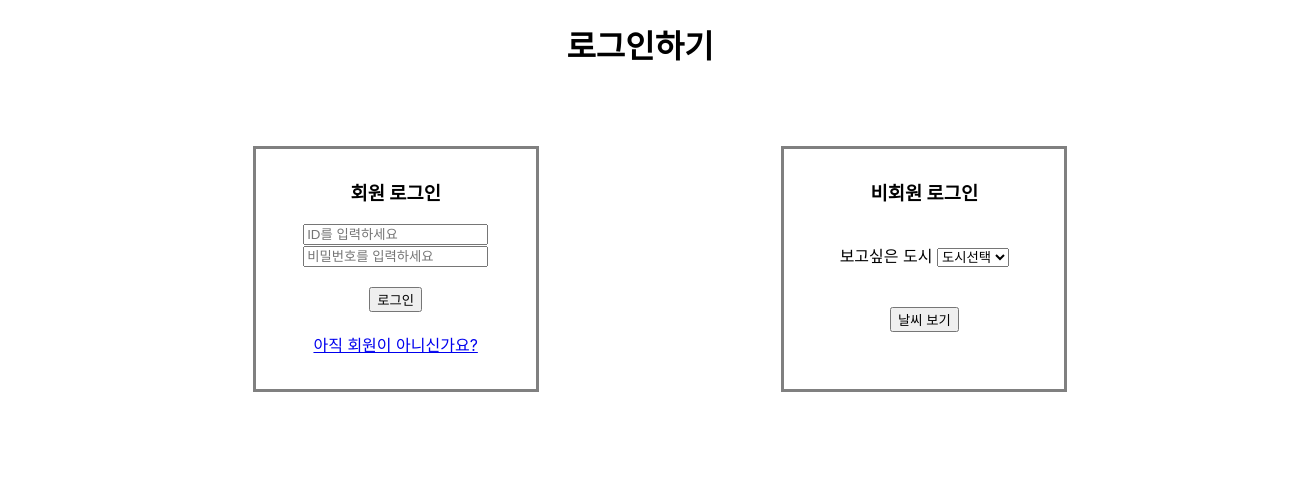
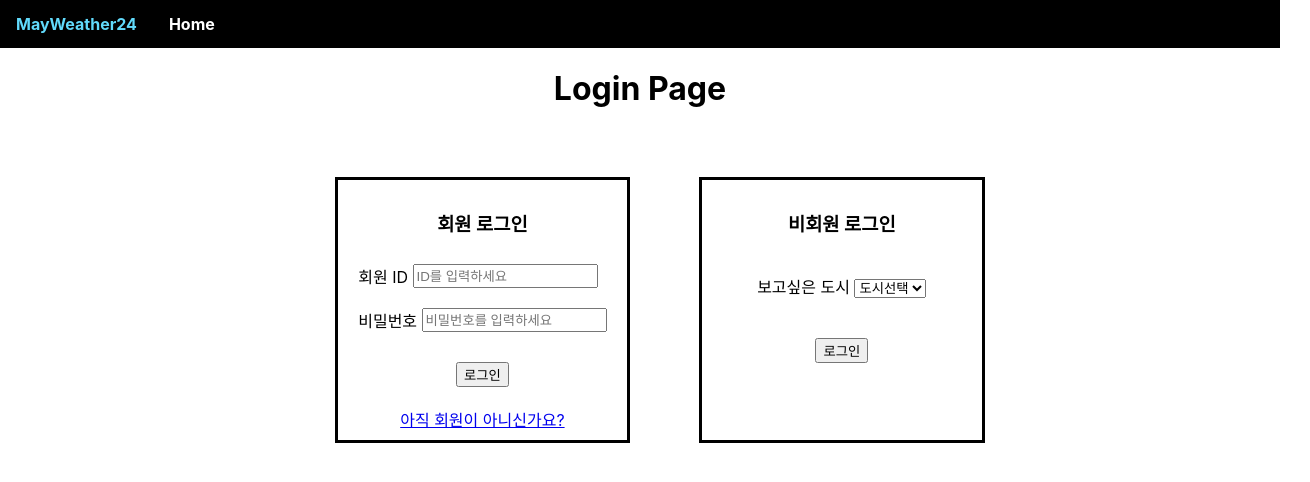
Before and after one commit to codestates/RSC-client, a React (Create React App) app in the folder mayweather/: page /login in a window 1280 px wide. Shown: the top 482 px of the page, 1310 px wide, since content can reach past the window. Built offline with nearby package versions, Linux system fonts and the light colour scheme; no server answers.

Commit message:
non member login and some css

```diff
--- a/mayweather/src/App.css
+++ b/mayweather/src/App.css
@@ -1,114 +1,268 @@
-.App {
-  text-align: center;
+
+/*home 페이지 ******************************************************************/
+.hompage {
+  border:chartreuse;
+  background-color: black;
+  background-repeat: no-repeat;
+  background-size: auto;
 }
 
-.App-logo {
-  height: 40vmin;
-  pointer-events: none;
+.buttons {
+  background-color: black;
+  padding-left: 10%;
+  padding-bottom: 400px;
 }
 
-@media (prefers-reduced-motion: no-preference) {
-  .App-logo {
-    animation: App-logo-spin infinite 20s linear;
-  }
+/* 지도 이미지 */
+.mapimg {
+  width: 700px;
+  height: 745px;
+  position: fixed;
+  left: 35%;
+  background-color: black;
 }
 
-.App-header {
-  background-color: #282c34;
-  min-height: 100vh;
-  display: flex;
-  flex-direction: column;
-  align-items: center;
-  justify-content: center;
-  font-size: calc(10px + 2vmin);
-  color: white;
+/* 제목 */
+#hometitle {
+  margin: 0;
+  padding: 30px;
+  padding-bottom: 50px;
+  text-shadow: 0.5px 1px lightcyan;
+  font-weight: 900;
+  color: #61dafb;
+  background-color: black;
 }
 
-.App-link {
-  color: #61dafb;
+
+
+
+
+
+/* LocationListEntry페이지(Home) ******************************************************/
+.locationbuttons {
+  min-width: 100px;
+  padding: 20px;
+  position: abosolute;
+  width: 120px;
+  height: 135px;
+  display: block;
+  justify-content: space-evenly;
+  border: none;
+  background-color: lightgray;
 }
 
-@keyframes App-logo-spin {
-  from {
-    transform: rotate(0deg);
-  }
-  to {
-    transform: rotate(360deg);
-  }
+/*홈 화면에 보이는 지역별 버튼관련 내용*/
+.locationbuttons:hover {
+  background-color: #61dafb;
+}
+.weathericon {
+  height: 40px;
+  width: 40px;
+}
+.locationname {
+  color: black;
+  line-height: 5px;
+  font-size: 18px;
+  font-weight: 700;
+}
+.temperature {
+  color: black;
+  font-size: 17px;
 }
 
-/* 마이페이지 **************************************/
+
+
+
+
+
+/* 로그인페이지 ****************************************************************/
+.loginpage {
+  margin: 10px;
+  padding: 10px;
+  position: absolute;
+  align-items: center;
+  left: 20%;
+  width: 60%;
+  height: 40%;
+  display: inline-flex;
+  justify-content: space-evenly;
+}
+
 /* 내비게이션바 */
-.mypage_navbar {
+/* .login_navbar {
   list-style-type: none;
   display: flex;
+  position: relative;
+  background-color: black;
+  margin: 0 auto 0;
+  padding-top: 0px;
+  padding: 10px;
+  justify-content: flex-end;
+} */
+
+ul {
+  list-style-type: none;
   margin: 0;
-  padding: 0.1;
+  padding: 0;
+  overflow: hidden;
+  background-color: black;
+  /* list-style: none;
+  display: flex;
+  margin: 0;
+  padding: 0;
+  justify-content: flex-end; */
+}
+
+
+li {
+  float: left;
+  color:  #61dafb;
+  text-align: center;
+  font-weight: bold;
+  padding: 14px 16px;
+}
+
+li a {
+  display: block;
+  color: white;
+  text-align: center;
+  text-decoration: none;
+}
+
+li a:hover {
+  font-weight: bolder;
+  color:  #61dafb;
+}
+
+
+/* 로그인페이지 회원 로그인 */
+
+.login_member {
+  margin: 10px;
+  padding: 10px;
+  text-align: center;
+  min-width: 260px;
+  height: 240px;
+  border: 3px black solid;
+}
+
+.idbox {
+  display: flex;
+  padding: 10px;
+}
+
+.pwbox {
+  display: flex;
+  padding: 10px;
+}
+
+
+/* 로그인페이지 비회원 로그인 */
+.login_nonmember {
+  margin: 10px;
+  padding: 10px;
+  text-align: center;
+  min-width: 260px;
+  height: 240px;
+  border: 3px black solid;
+}
+
+
+
+
+
+
+
+
+/* 마이페이지 ****************************************************************/
+/* 내비게이션바 */
+/* .mypage_navbar {
+  list-style-type: none;
+  display: flex;
+  position: relative;
+  background-color: black;
+  margin: 0 auto 0;
+  padding-top: 0px;
+  padding: 15px;
   justify-content: flex-end;
-}
+
+  list-style-type: none;
+  display: inline-flex;
+  margin: 0;
+  padding: 0;
+  float: right;
+} */
+
 /* 내비게이션바 위에 있는 홈/메인페이지로의 이동 링크 */
-.mypage_tohome {
+/* .mypage_tohome {
   flex: 0;
   flex-basis: 5%;
   border: 1px;
   padding: 1px;
   text-decoration: none;
   text-align: center;
-}
+} */
+
 /* 네비게이션바 위의 로그아웃버튼 */
 .mypage_logout {
   flex: 0;
-  flex-basis: 5%;
-  border: 1px;
-  padding: 1px;
   text-align: center;
-}
-/* 사용자 정보 */
-.mypage_userinfo {
-  margin: 10px;
-  padding: 10px;
-  text-align: center;
-  width: 260px;
-  height: 180px;
-  border: 3px gray solid;
+  float: right;
 }
 
-/* 로그인페이지 ******************************************************/
-.loginpage {
-  margin: 10px;
-  padding: 10px;
-  position: absolute;
-  align-items: center;
-  width: 100%;
-  height: 40%;
-  display: inline-flex;
+/* 사용자 정보 */
+.mypage_userinfobox {
+  margin-left: auto;
+  margin-right: auto;
+  padding: 2%;
+  text-align: right;
+  width: 360px;
+  height: 250px;
+  border: 3px black solid;
   justify-content: space-evenly;
 }
-/* 로그인페이지 회원 로그인 */
-.login_member {
-  margin: 10px;
-  padding: 10px;
-  text-align: center;
-  width: 260px;
-  height: 220px;
-  border: 3px gray solid;
-}
-/* 로그인페이지 비회원 로그인 */
-.login_nonmember {
-  margin: 10px;
-  padding: 10px;
-  text-align: center;
-  width: 260px;
-  height: 220px;
-  border: 3px gray solid;
+
+/* 사용자사진 */
+.userimg {
+  /* position: relative;
+  min-height: 80px;
+  margin-top: -1px;
+  padding-bottom: 8px; */
+
+  width: 20%;
+  height: 20%;
+  display: block;
+  margin-left: auto;
+  margin-right: auto;
 }
 
-/* LocationListEntry페이지 ******************************************************/
-.locationbuttons {
-  position: abosolute;
-  /* align-items: center; */
-  width: 10%;
-  height: 3%;
-  display: block;
-  justify-content: space-evenly;
+.userinfo_content dt {
+  font-size: 14px;
+  font-weight: 700;
+  float: left;
+  width: 23%;
+  padding-top: 6px;
+  letter-spacing: -1px;
+  color: #333;
 }
+
+.userinfo_content dd {
+  font-size: 16px;
+  line-height: 26px;
+  overflow: hidden;
+  white-space: nowrap;
+  text-overflow: ellipsis;
+  word-break: keep-all;
+  color: #666;
+}
+
+.userinfo_content button {
+  font-size: 12px;
+  line-height: 10px;
+  display: inline-block;
+  vertical-align: top;
+  text-decoration: none;
+
+  /* font-weight: 700;
+  letter-spacing: -1px; */
+}
--- a/mayweather/src/App.js
+++ b/mayweather/src/App.js
@@ -8,7 +8,6 @@ import Content from "./pages/Content";
 import Mypage from "./pages/Mypage";
 import axios from "axios";
 
-//사용 가능한 서버: http://13.209.245.44/ or http://54.180.36.82
 
 class App extends React.Component {
   constructor(props) {
@@ -17,10 +16,13 @@ class App extends React.Component {
       a: "1",
       isLoggedin: false,
       locations: [],
+      visitorLoca: ""
     };
     this.handleLogout = this.handleLogout.bind(this);
     this.handleResponseSuccess = this.handleResponseSuccess.bind(this);
+    this.handleVisitorLocation= this.handleVisitorLocation.bind(this);
   }
+
   handleLogout() {
     axios
       .post("https://mayweather24.com/logout", {
@@ -29,10 +31,14 @@ class App extends React.Component {
       .then((res) => console.log(res))
       .catch((err) => console.log(err));
   }
-  // userinfo: res.data
+
+  handleVisitorLocation(e) {
+    this.setState({
+      visitorLoca: e
+    })
+  }
 
   componentDidMount() {
-    // console.log('----componentDidMount----')
     fetch("https://mayweather24.com")
       .then((res) => {
         return console.log("data from real server >>>", res), res.json();
@@ -56,13 +62,13 @@ class App extends React.Component {
           <Route
             exact
             path="/content"
-            render={() => <Content handleLogout={this.handleLogout}></Content>}
+            render={() => (<Content handleLogout={this.handleLogout} visitorLoca={this.state.visitorLoca}></Content>)}
           ></Route>
           <Route exact path="/logout" render={() => <Logout></Logout>}></Route>
           <Route
             path="/login"
             render={() => (
-              <Login handleResponseSuccess={this.handleResponseSuccess} />
+              <Login handleResponseSuccess={this.handleResponseSuccess} handleVisitorLocation={this.handleVisitorLocation}/>
             )}
           />
           <Route
--- a/mayweather/src/pages/Content.js
+++ b/mayweather/src/pages/Content.js
@@ -144,6 +144,9 @@ class Content extends React.Component {
   componentDidMount() {
     this.handleSprinkleWeatherData();
     // this.handleGetUserInfo();
+    this.setState({
+      location1: this.state.visitorLocation
+    })
   }
 
   render() {
--- a/mayweather/src/pages/Home.js
+++ b/mayweather/src/pages/Home.js
@@ -2,19 +2,20 @@ import React from "react";
 import { withRouter, useHistory } from "react-router-dom";
 import map from "../mapofkr.svg";
 import LocationListEntry from "./homeComponents/LocationListEntry";
-import "./home.css";
+import "../App.css";
 
 function Home({ locations }) {
   const history = useHistory();
   const handleLocationClick = () => {
     history.push("/login");
   };
-  console.log("locations >>>", locations);
   return (
-    <div>
-      <h1>Welcome to MayWeather Service</h1>
-      <img src={map} alt="Map" className="map" />
-      <div>
+    <div className="homepage">
+      <center>
+        <h1 id="hometitle">Welcome to MayWeather24</h1>
+        <img src={map} alt="Map" className="mapimg" />
+      </center>
+      <div className="buttons">
         {locations.map((location) => {
           return (
             <LocationListEntry
--- a/mayweather/src/pages/Login.js
+++ b/mayweather/src/pages/Login.js
@@ -2,6 +2,7 @@ import axios from "axios";
 import React from "react";
 import { Link, withRouter } from "react-router-dom";
 import "../App.css";
+
 
 class Login extends React.Component {
   constructor(props) {
@@ -15,49 +16,62 @@ class Login extends React.Component {
     };
     this.handleInputValue = this.handleInputValue.bind(this);
   }
+
   handleInputValue = (key) => (e) => {
-    this.setState({ [key]: e.target.value });
+    this.setState({ [key]: e.target.value })
+    this.props.handleVisitorLocation(e.target.value)
   };
+
   handleLogin = () => {
-    const { userId, password } = this.state;
+    const { userId, password} = this.state;
     const { handleResponseSuccess } = this.props;
-    if (this.state.userId === "" || this.state.password === "") {
+    if (!this.state.userId || !this.state.password) {
       this.setState({ errorMessage: "ID와 비밀번호를 다시 확인해주세요" });
       return;
     } else {
       axios
-        .post("https://mayweather24.com/", {
+        .post("https://mayweather24.com/login", {
           userId: userId,
           password: password,
-        })
+        },
+          { withCredentials: true })
         .then((res) => {
-          console.log("res >>>", res);
+          console.log("post login res >>>", res);
           handleResponseSuccess();
         });
     }
   };
+
   render() {
     return (
       <div>
+        <nav className="login_navbar">
+          <ul>
+          <li>MayWeather24</li>
+            <li>
+              <Link to="./" className="login_tohome">Home</Link>
+            </li>
+          </ul>
+        </nav>
         <div>
           <center>
-            <h1>로그인하기</h1>
+            <h1>Login Page</h1>
           </center>
         </div>
         <div className="loginpage">
           <div className="login_member">
             <h3>회원 로그인</h3>
             <form onSubmit={(e) => e.preventDefault()}>
-              <div>
-                {/* <span>ID</span> */}
+              <div className="idbox">
+                <span>회원 ID</span>&nbsp;
                 <input
                   type="text"
                   placeholder="ID를 입력하세요"
-                  onChange={this.handleInputValue("userId")}
-                ></input>
+                  onChange={this.handleInputValue("userId")}>
+                </input>
               </div>
-              <div>
-                {/* <span>비밀번호</span> */}
+              <div className="pwbox">
+                <span>비밀번호</span>&nbsp;
                 <input
                   type="password"
                   placeholder="비밀번호를 입력하세요"
@@ -68,8 +82,7 @@ class Login extends React.Component {
               <button
                 className="loginbtn"
                 type="submit"
-                onClick={this.handleLogin}
-              >
+                onClick={this.handleLogin}>
                 로그인
               </button>
               {<div>{this.state.errorMessage}</div>}
@@ -98,7 +111,7 @@ class Login extends React.Component {
               <br />
               <br />
               <Link to="./content">
-                <button>날씨 보기</button>
+                <button onClick={this.props.handleVisitorLocation.bind(this.state.visitorLocation)}>로그인</button>
               </Link>
             </div>
           </div>
--- a/mayweather/src/pages/Mypage.js
+++ b/mayweather/src/pages/Mypage.js
@@ -1,16 +1,10 @@
 import React from "react";
 import axios from "axios";
-import { BrowserRouter as Router, Link, withRouter } from "react-router-dom";
+import { Link } from "react-router-dom";
 import Logout from "./Logout";
+import userimg from "../userimg.jpg";
 import "../App.css";
 
-/*
-1. location변경 버튼 클릭시 모달창으로 열리면서
-2. 화면에선택한 지역을 변경,
-3. 기존 지역과 변경된 지역 값을 보냄
-*/
-
-// function MyLocation({ value, handle })
 
 class Mypage extends React.Component {
   constructor(props) {
@@ -33,35 +27,54 @@ class Mypage extends React.Component {
     this.props.handleLogout();
   };
 
-  // handleChangeMyLocation() { //지역 변경에 대한 내 요청
-  //     axios
-  //         .post("https://mayweather24.com/mypage")
-  //         .then((res) => console.log(res))
-  //         .catch((err) => console.log(err));
+  handleChangeMyLocation() { //지역 변경에 대한 내 요청
+    return axios
+      .post("https://mayweather24.com/mypage")
+      .then((res) => console.log(res))
+      .catch((err) => console.log(err));
+  }
+
+  handleGetUserInfo = () => {
+    return axios
+      .get("https://mayweather24.com/content", null, {
+        headers: { "Content-Type": "application/json" },
+        withCredentials: true,
+      })
+      .then(res => res.data)
+      .then(res => {
+        if (res.location.length < 8) {
+          this.setState({
+            userId: res.userId,
+            username: res.username,
+            email: res.email,
+            location1: res.location,
+          })
+        } else {
+          let arr = res.location.split("");
+          arr.splice(arr.indexOf(","), 1);
+          let newstr = arr.join("");
+          let newarr = newstr.split(" ");
+          this.setState({
+            userId: res.userId,
+            username: res.username,
+            email: res.email,
+            location1: newarr[0],
+            location2: newarr[1],
+          })
+        }
+      })
+  }
+
+  // handleMyLocationOnClick1 = () {
+  //   console.log()
   // }
 
-  // handleMyLocationOnClick1 = () {
-  //     this.handleChangeMyLocation();
+  //   this.handleChangeMyLocation();
   // }
 
-  // handleMyLocationOnClick2 = () {
-  //     this.handleChangeMyLocation();
-  // }
 
   componentDidMount() {
-    axios
-      .get("https://mayweather24.com/content", { withCredentials: true })
-      .then((res) => console.log(res))
-      .then((data) => {
-        console.log("***mypage data >>>>", data);
-        // if ()
-        this.setState({
-          userId: data.userId,
-          username: data.username,
-          email: data.email,
-          location1: data.location, //지역1만 어떻게 받아지는지 확인 후 지역2 추가!
-        });
-      });
+    this.handleGetUserInfo();
   }
 
   render() {
@@ -69,10 +82,9 @@ class Mypage extends React.Component {
       <div>
         <nav>
           <ul className="mypage_navbar">
+            <li>MayWeather24</li>
             <li className="mypage_tohome">
-              <Link to="./" className="home">
-                Home
-              </Link>
+              <Link to="./" className="home">Home</Link>
             </li>
             <li className="mypage_logout">
               <button onClick={this.handleLogoutOnClick}>Logout</button>
@@ -81,32 +93,50 @@ class Mypage extends React.Component {
           </ul>
         </nav>
 
+        <div>
         <center>
           <h1>Mypage</h1>
           <br />
-
+        {/* </center> */}
           {this.state.isModalOpen ? (
             <div>
               <Logout open={this.state.isModalOpen}></Logout>
             </div>
           ) : (
-            <></>
-          )}
-
-          <div className="mypage_userinfo">
-            <div>ID {/*this.state.userId*/}</div>
-            <div>사용자명 {/*this.state.username*/}</div>
-            <div>이메일 {/*this.state.email*/}</div>
+              <></>
+            )}
+          <div className="mypage_userinfobox">
+            <img src={userimg} alt="Userimg" className="userimg" />
+            <div className="mypage_userinfo">
+              <dl className="userinfo_content">
+                <dt>사용자 ID</dt>
+                <dd>eunwo.o_c</dd>
+                <dt>사용자명</dt>
+                <dd>차은우</dd>
+                <dt>사용자 이메일</dt>
+                <dd>eunwoo@mayweather24.com</dd>
+                <dt>선택지역 1</dt>
+                <dd>서울</dd>
+                <button onClick={this.handleMyLocationOnClick1}>변경</button><br />
+                <dt>선택지역 2</dt>
+                <dd>대구</dd>
+                <button onClick={() => {alert("현재는 내가 선택한 지역1만 변경가능합니다.");}}>변경</button>
+              </dl>
+            {/* <div>ID {this.state.userId}</div>
+            <div>사용자명 {this.state.username}</div>
+            <div>이메일 {this.state.email}</div>
             <div>
-              내가 선택한 지역 1 {/*this.state.location1*/}
+              내가 선택한 지역 1 {this.state.location1}
               <button onClick={this.handleMyLocationOnClick1}>변경</button>
             </div>
             <div>
-              내가 선택한 지역 2 {/*this.state.location1*/}
-              <button onClick={this.handleMyLocationOnClick2}>변경</button>
+              내가 선택한 지역 2 {this.state.location2}
+              <button onClick={() => {alert("현재는 내가 선택한 지역1만 변경가능합니다.");}}>변경</button>
+            </div> */}
             </div>
           </div>
-        </center>
+          </center>
+          </div>
       </div>
     );
   }
--- a/mayweather/src/pages/home.css
+++ /dev/null
@@ -1,6 +0,0 @@
-.map {
-  width: 40%;
-  height: 70%;
-  position: absolute;
-  left: 50%;
-}
```
Also changed, not shown: mayweather/src/pages/homeComponents/LocationListEntry.js (+5 -8 lines), mayweather/src/userimg.jpg (added).
